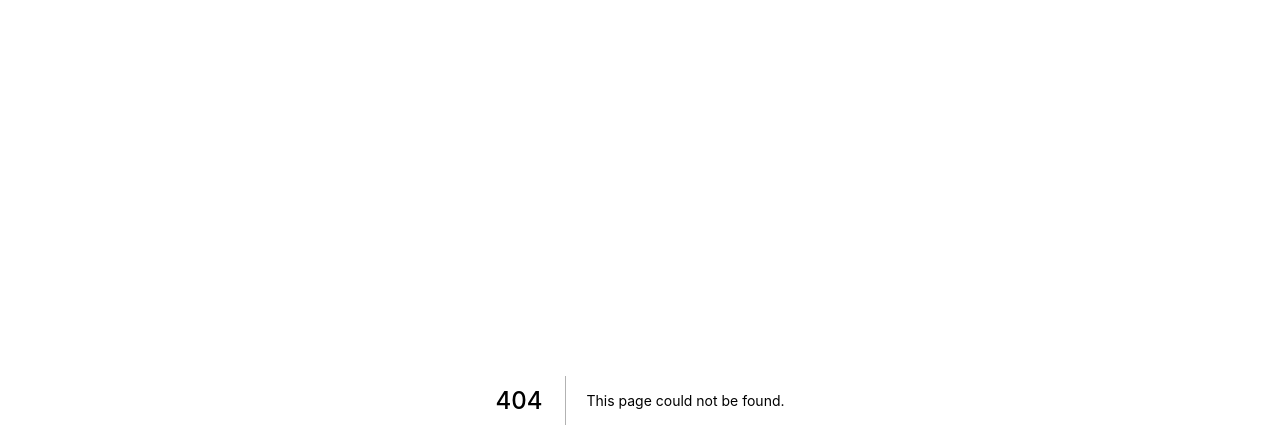
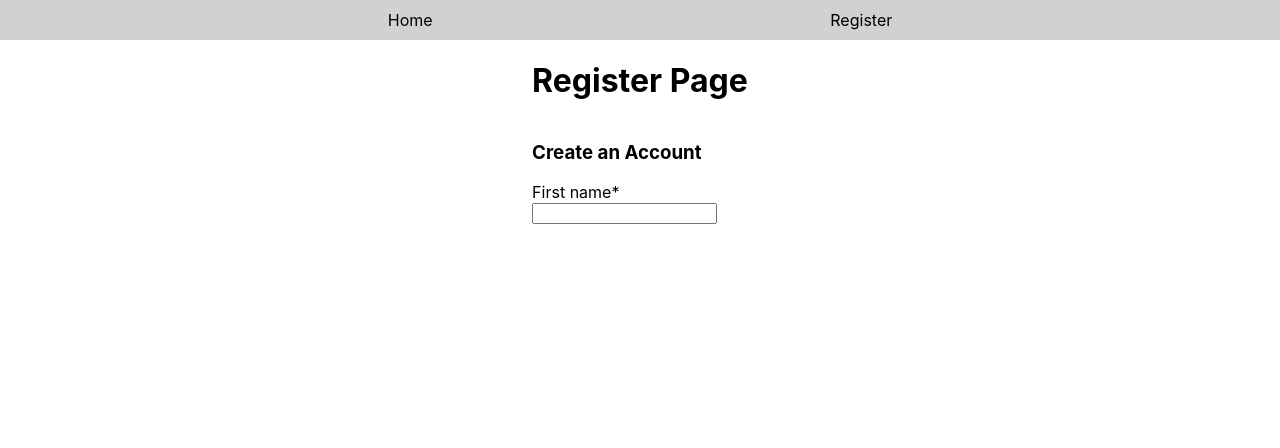
Before and after one commit to maxcore25/django-next-jwt, a Next.js app in the folder frontend/: page /register in a window 1280 px wide. Before the commit this address had no page. Shown: the top 448 px of the page. Built offline with nearby package versions, Linux system fonts and the light colour scheme.

Commit message:
Register Page In Process

```diff
--- a/frontend/src/components/Navbar.js
+++ b/frontend/src/components/Navbar.js
@@ -1,5 +1,18 @@
+import Link from 'next/link';
+import { useRouter } from 'next/router';
+
 const Navbar = () => {
-  return <nav>menu</nav>;
+  const router = useRouter();
+  return (
+    <nav className='nav'>
+      <Link href='/'>
+        <a>Home</a>
+      </Link>
+      <Link href='/register'>
+        <a>Register</a>
+      </Link>
+    </nav>
+  );
 };
 
 export default Navbar;
--- a/frontend/src/hocs/Layout.js
+++ b/frontend/src/hocs/Layout.js
@@ -14,4 +14,9 @@ const Layout = ({ title, content, children }) => {
   );
 };
 
+Layout.defaultProps = {
+  title: 'httpOnly Auth',
+  content: 'Nice description',
+};
+
 export default Layout;
--- a/frontend/src/pages/index.js
+++ b/frontend/src/pages/index.js
@@ -4,9 +4,10 @@ import styles from '../styles/Home.module.css';
 
 export default function Home() {
   return (
-    <Layout>
+    <Layout title='httpOnly Auth | Home' content='Nice description'>
       <div className={styles.container}>
-        <h1>Welcome to the Home page!</h1>
+        <h1>Home Page</h1>
+        <p>Welcome to the Home page!</p>
       </div>
     </Layout>
   );
--- /dev/null
+++ b/frontend/src/pages/register.js
@@ -0,0 +1,45 @@
+import { useState } from 'react';
+import Layout from '../hocs/Layout';
+
+const Register = () => {
+  const [formData, setFormData] = useState({
+    first_name: '',
+    last_name: '',
+    username: '',
+    password: '',
+    re_password: '',
+  });
+
+  const { first_name, last_name, username, password, re_password } = formData;
+
+  const onChange = e =>
+    setFormData({ ...formData, [e.target.name]: e.target.value });
+
+  const onSubmit = e => {
+    e.preventDefault();
+  };
+
+  return (
+    <Layout title='httpOnly Auth | Register' content='Nice description'>
+      <h1>Register Page</h1>
+      <form onSubmit={onSubmit}>
+        <h3>Create an Account</h3>
+        <div>
+          <div>
+            <label htmlFor='first_name'>First name*</label>
+          </div>
+          <input
+            type='text'
+            name='first_name'
+            id='first_name'
+            onChange={onChange}
+            value={first_name}
+            required
+          />
+        </div>
+      </form>
+    </Layout>
+  );
+};
+
+export default Register;
--- a/frontend/src/styles/globals.css
+++ b/frontend/src/styles/globals.css
@@ -14,3 +14,16 @@ a {
 * {
   box-sizing: border-box;
 }
+
+.nav {
+  display: flex;
+  justify-content: space-evenly;
+  background: #d1d1d1;
+}
+.nav a {
+  padding: 10px;
+}
+.container {
+  display: grid;
+  place-content: center;
+}
```
